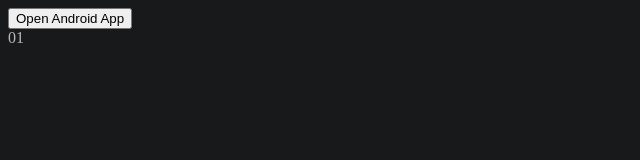
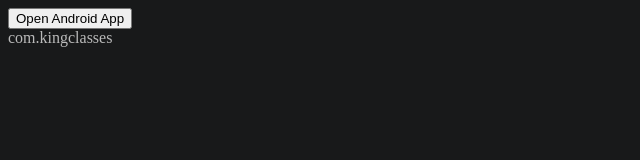
Before and after one commit to mmehedi433/App-opener, a plain HTML site: page index.html in a window 1280 px wide. Shown: the full height of the page, 0-640 px from the left. Drawn offline with Linux system fonts and the light colour scheme.

Commit message:
Update index.html

```diff
--- a/index.html
+++ b/index.html
@@ -33,8 +33,9 @@
     <!--  -->
 </body>
 <script>
+    var packageName = 'com.kingclasses'; // Replace with your app's package name
     function openApp() {
-        var packageName = 'com.kingclasses'; // Replace with your app's package name
+
         var customUriScheme = 'fbconnect'; // Replace with your app's custom URI scheme
 
         // Create an intent URL with the custom URI scheme and package name
@@ -43,6 +44,8 @@
         // Attempt to open the app using the intent URL
         window.location.href = intentUrl;
     }
+
+    document.querySelector('div').innerText = packageName;
 </script>
 
 </html>
```
